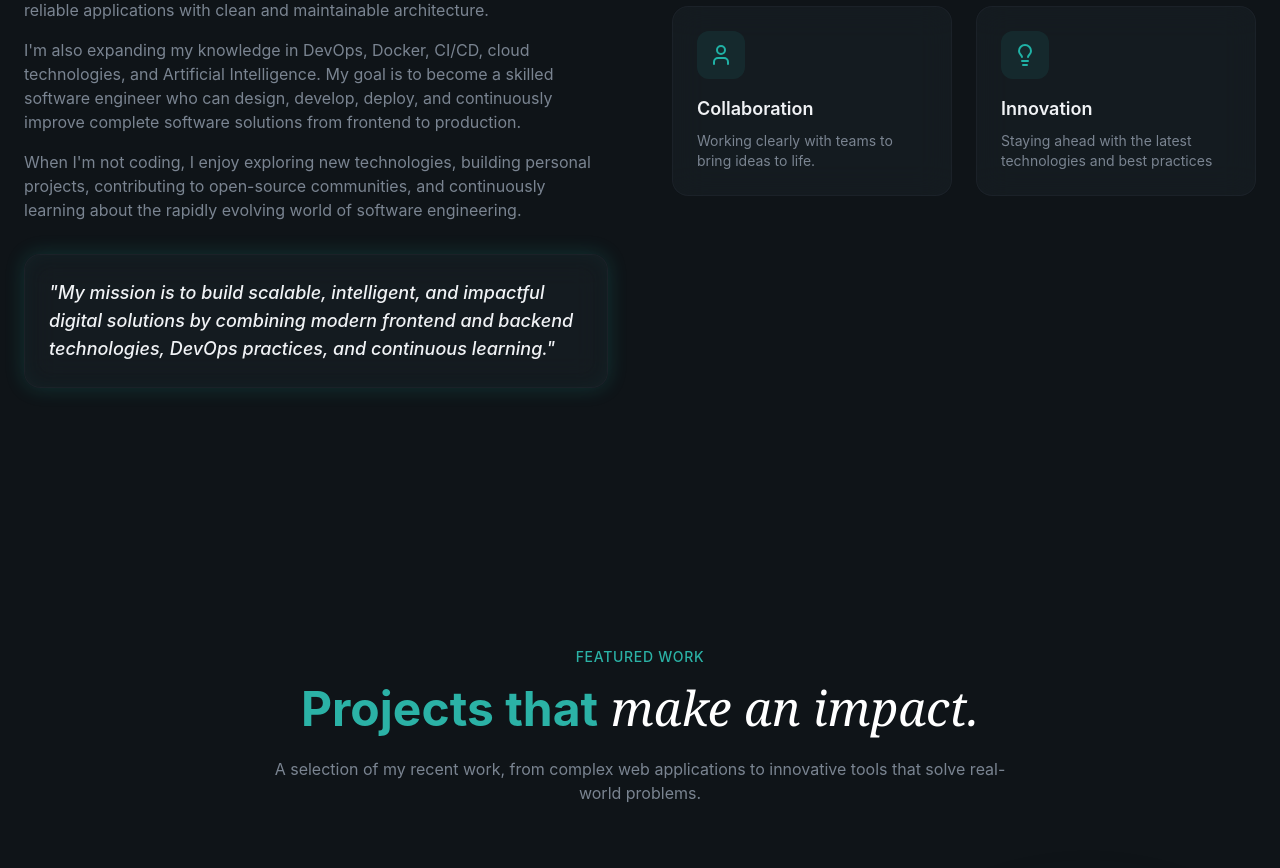
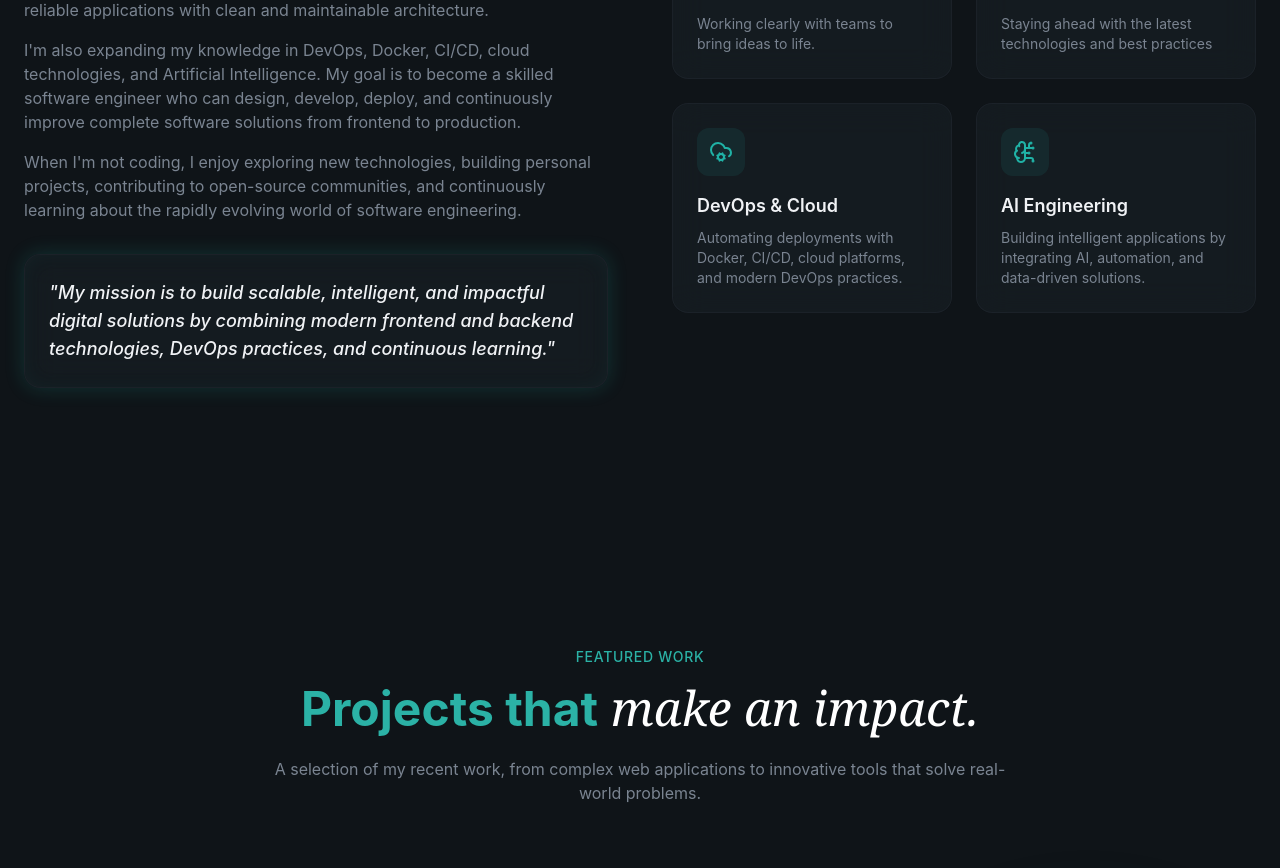
Before and after one commit to Dara79kh/my-portfolio, a React (Vite) app: page / in a window 1280 px wide. Shown: the part 1866-2734 px from the top of the page. Built offline with nearby package versions, Linux system fonts and the light colour scheme.

Commit message:
Add one component in About session

```diff
--- a/src/sections/About.jsx
+++ b/src/sections/About.jsx
@@ -1,4 +1,11 @@
-import { Code2, Lightbulb, Rocket, User } from "lucide-react";
+import {
+  Code2,
+  Lightbulb,
+  Rocket,
+  User,
+  CloudCog,
+  BrainCircuit,
+} from "lucide-react";
 
 const highlights = [
   {
@@ -23,6 +30,18 @@ const highlights = [
     title: "Innovation",
     description:
       "Staying ahead with the latest technologies and best practices",
+  },
+  {
+    icon: CloudCog,
+    title: "DevOps & Cloud",
+    description:
+      "Automating deployments with Docker, CI/CD, cloud platforms, and modern DevOps practices.",
+  },
+  {
+    icon: BrainCircuit,
+    title: "AI Engineering",
+    description:
+      "Building intelligent applications by integrating AI, automation, and data-driven solutions.",
   },
 ];
 
```
